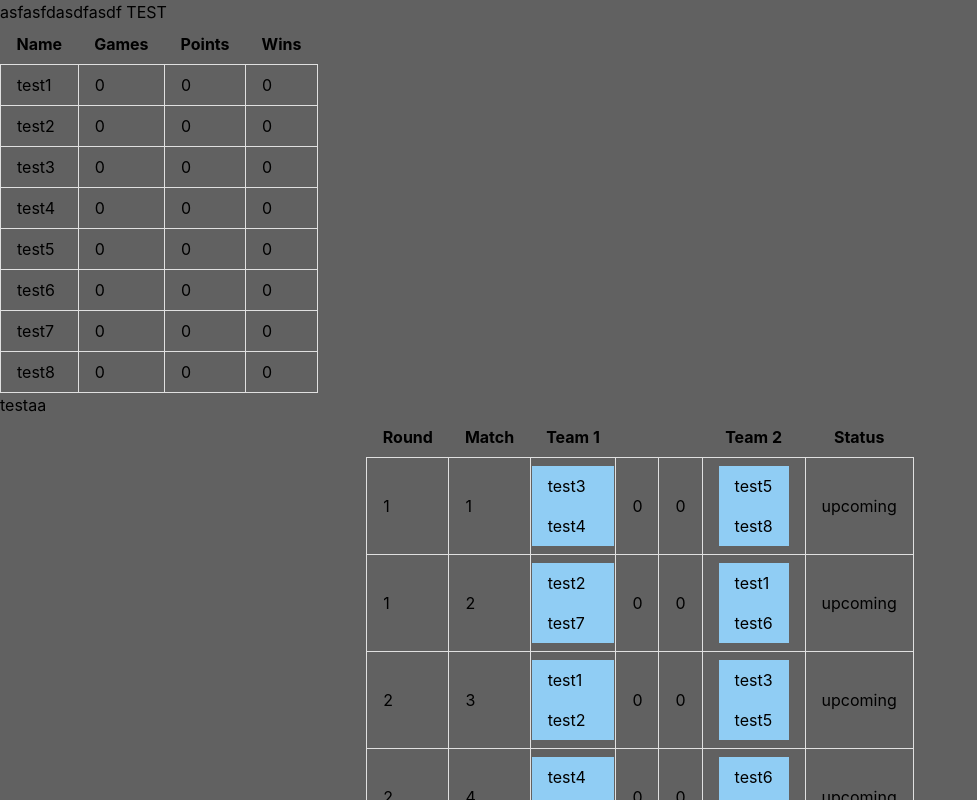
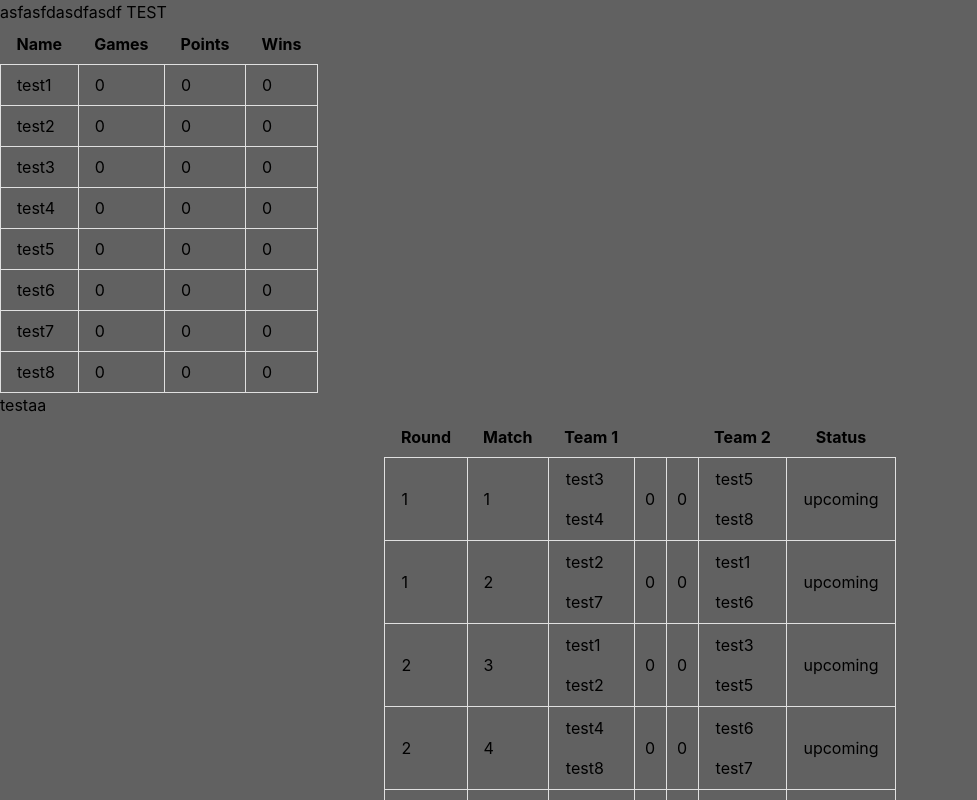
Before and after one commit to ohanhimaki/americano-tournaments, a React (Create React App) app in the folder americano-tournaments.web/: page / in a window 1280 px wide. Both pictures are taken after typing "Sample" into the empty fields and a click on the input "Submit". Shown: the top 800 px of the page, without its empty margins (0-977 px from the left). Built offline with nearby package versions, Linux system fonts and the light colour scheme.

Commit message:
ui ehostusta

```diff
--- a/americano-tournaments.web/src/new-tournament/Matches.tsx
+++ b/americano-tournaments.web/src/new-tournament/Matches.tsx
@@ -27,13 +27,13 @@ export const Matches = () => {
   }
 
   function getPlayer(player?: Player) {
-    let classstring = "bg-blue-300";
+    let classstring = "";
     if (!player) {
       return;
     }
 
     if (player.name === highlightedPlayer) {
-      classstring = "bg-red-300";
+      classstring = "bg-blue-300";
     }
     classstring += " py-2 px-4";
     return (
@@ -43,14 +43,113 @@ export const Matches = () => {
     );
   }
 
-  function getMatchStateString(state?: number) {
+  function getMatchState(match?: Match) {
+    if (!match) {
+      console.log(match);
+
+      return;
+    }
+
+    const state = match?.status;
+    let statestring = "";
+
     if (state === 0) {
-      return "upcoming";
+      statestring = "upcoming";
     } else if (state === 1) {
-      return "ongoing";
+      statestring = "ongoing";
     } else if (state === 2) {
-      return "finished";
+      statestring = "finished";
     }
+
+    return (
+      <td className="border px-4 py-2" onClick={() => changeStatus(match)}>
+        <button>{statestring}</button>
+      </td>
+    );
+  }
+
+  function scoreButtons(match: Match, team: Team) {
+    if (match.status != 1) {
+      return;
+    }
+    return (
+      <div className="flex-initial self-auto">
+        <button
+          className="border-black bg-gray-700 rounded-t-md "
+          onClick={() => addScore(match, team, 1)}
+        >
+          1
+        </button>
+        <button
+          className="border-black bg-gray-700 rounded-t-md "
+          onClick={() => addScore(match, team, 2)}
+        >
+          2
+        </button>
+        <button
+          className="border-black bg-gray-700 rounded-t-md "
+          onClick={() => addScore(match, team, 3)}
+        >
+          3
+        </button>
+        <button
+          className="border-black bg-gray-700 rounded-t-md "
+          onClick={() => addScore(match, team, 4)}
+        >
+          4
+        </button>
+        <button
+          className="border-black bg-gray-700 rounded-t-md "
+          onClick={() => addScore(match, team, -1)}
+        >
+          {" "}
+          -
+        </button>
+      </div>
+    );
+  }
+
+  function getScores(match: Match) {
+    let team1class =
+      " align-middle flex flex-col justify-between  items-stretch";
+    let team2class = team1class;
+    if (match.status === 2) {
+      if (match.score1 > match.score2) {
+        team1class += " bg-green-500";
+        team2class += " bg-red-500";
+      } else if (match.score2 > match.score1) {
+        team2class += " bg-green-500";
+        team1class += " bg-red-500";
+      } else {
+        team1class += " bg-yellow-500";
+        team2class += " bg-yellow-500";
+      }
+    }
+    return (
+      <>
+        <td className="border">
+          <div className={team1class}>
+            <div className="text-center flex-auto ">{match.score1}</div>
+            {scoreButtons(match, match.team1)}
+          </div>
+        </td>
+        <td className="border">
+          <div className={team1class}>
+            <div className="text-center">{match.score2}</div>
+            {scoreButtons(match, match.team2)}
+          </div>
+        </td>
+      </>
+    );
+  }
+  function rowStatusClass(match: Match) {
+    let rowClass = "";
+    if (match.status === 1) {
+      rowClass = "bg-green-600";
+    } else if (match.status === 2) {
+      rowClass = "";
+    }
+    return rowClass;
   }
 
   return (
@@ -70,35 +169,19 @@ export const Matches = () => {
         <tbody>
           {tournamentinst.matches.map((match: Match, index: number) => {
             return (
-              <tr key={index}>
+              <tr key={index} className={rowStatusClass(match)}>
                 <td className="border px-4 py-2">{match.roundno}</td>
                 <td className="border px-4 py-2">{match.matchno}</td>
                 <td className="border">
                   {getPlayer(match.team1.players[0])}
                   {getPlayer(match.team1.players[1])}
                 </td>
-                <td
-                  className="border px-4 py-2"
-                  onClick={() => addScore(match, match.team1, 1)}
-                >
-                  <button>{match.score1}</button>
-                </td>
-                <td
-                  className="border px-4 py-2"
-                  onClick={() => addScore(match, match.team2, 1)}
-                >
-                  <button>{match.score2}</button>
-                </td>
-                <td className="border px-4 py-2">
+                {getScores(match)}
+                <td className="border">
                   {getPlayer(match.team2.players[0])}
                   {getPlayer(match.team2.players[1])}
                 </td>
-                <td
-                  className="border px-4 py-2"
-                  onClick={() => changeStatus(match)}
-                >
-                  <button>{getMatchStateString(match.status)}</button>
-                </td>
+                {getMatchState(match)}
               </tr>
             );
           })}
--- a/americano-tournaments.web/src/new-tournament/NewGroup.tsx
+++ b/americano-tournaments.web/src/new-tournament/NewGroup.tsx
@@ -1,7 +1,5 @@
 import React, { useState } from "react";
-import Match, { Player, Team } from "./models/tournament";
 
-import generateMatches, { tarkista } from "./services/GenerateGroup";
 import tournamentState from "./models/tournamentState";
 import { Matches } from "./Matches";
 import { GroupLeaderboard } from "./GroupLeaderboard";
--- a/americano-tournaments.web/src/new-tournament/models/tournamentState.tsx
+++ b/americano-tournaments.web/src/new-tournament/models/tournamentState.tsx
@@ -133,7 +133,7 @@ export default class tournamentState {
       });
     });
     tmpLeaderboard.sort((a, b) => {
-      if (a.points != b.points) {
+      if (a.points !== b.points) {
         return b.points - a.points;
       } else {
         return b.wins - a.wins;
```
